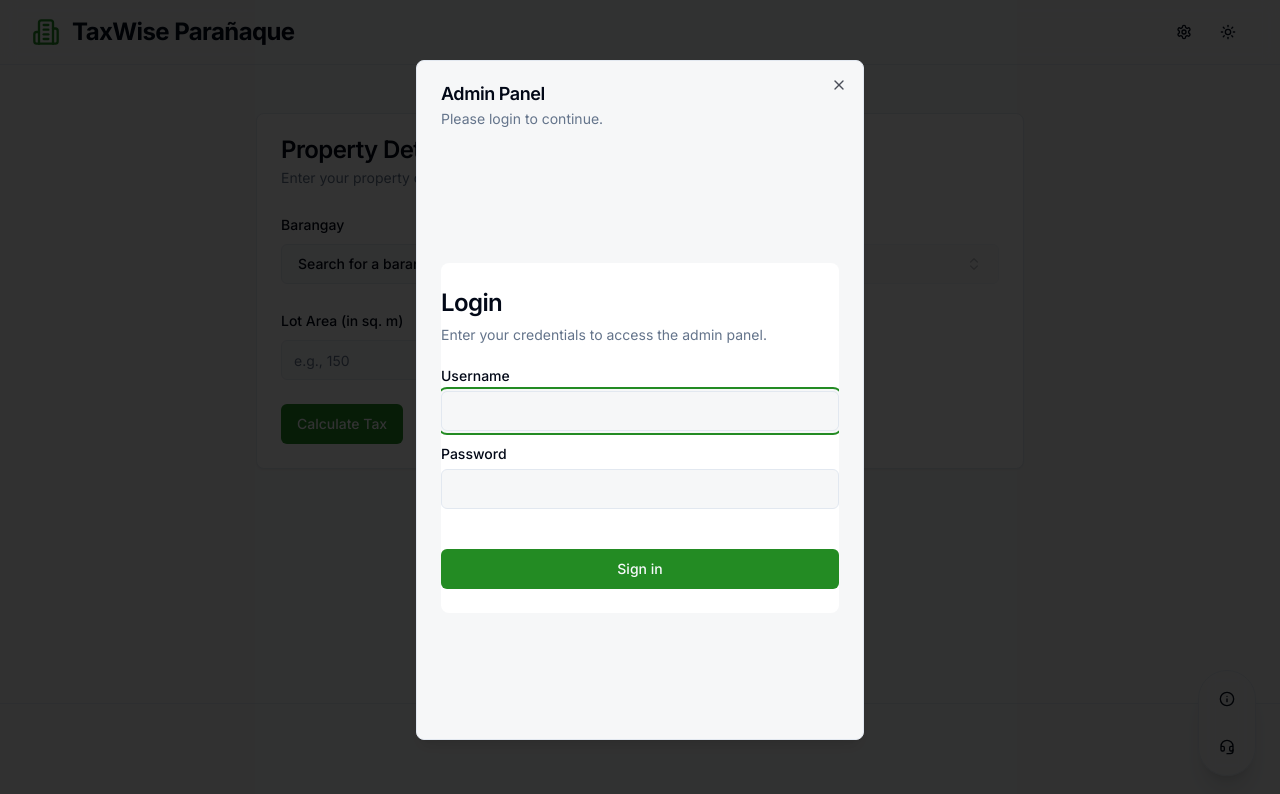
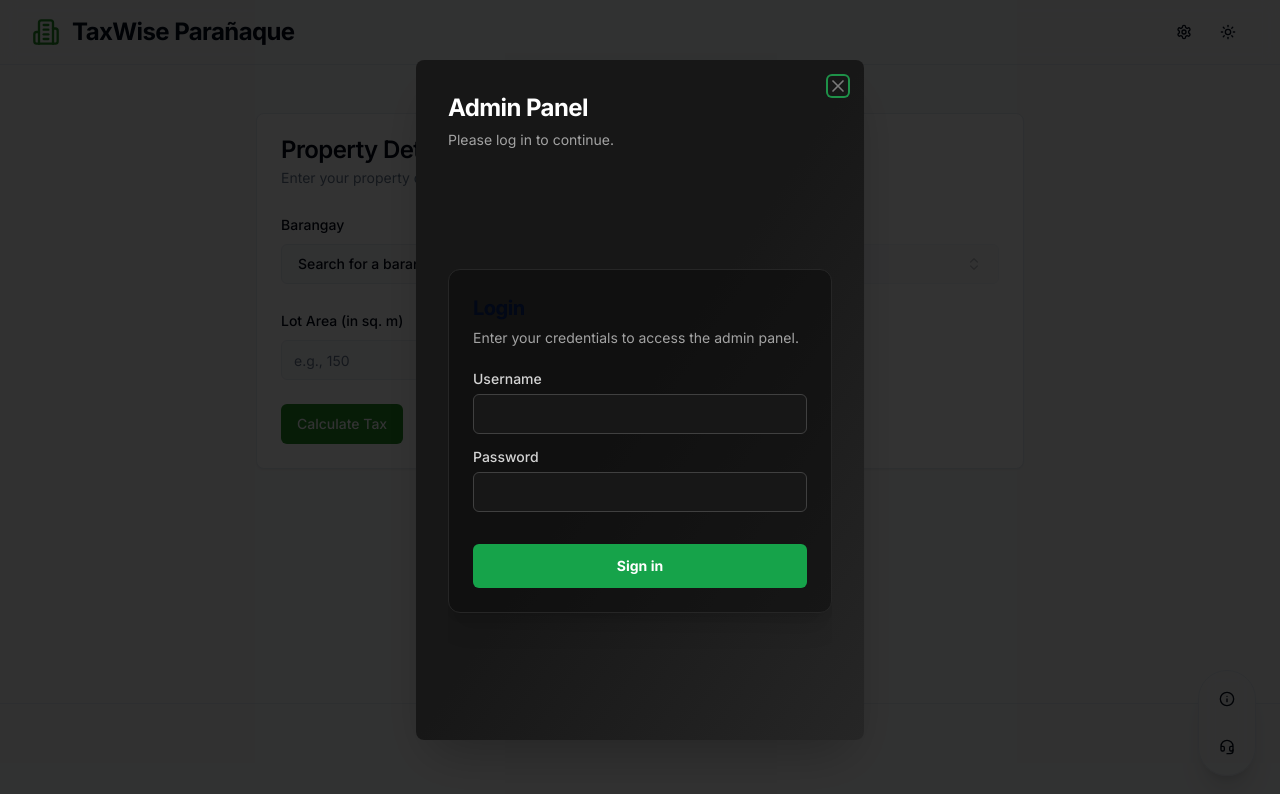
Before and after one commit to MarkJoshuaLTan/studio, a Next.js app: page / in a window 1280 px wide. Both pictures are taken after a click on the button 1184 px from the left and 32 px from the top of the page. Shown: the top 794 px of the page. Built offline with nearby package versions, Linux system fonts and the light colour scheme.

Commit message:
Create a centered modal-style Admin Login Panel with dark theme UI.
Ple

```diff
--- a/src/components/admin-panel-dialog.tsx
+++ b/src/components/admin-panel-dialog.tsx
@@ -1,4 +1,3 @@
-
 "use client";
 
 import { useState, useEffect } from "react";
@@ -9,12 +8,13 @@ import {
   DialogDescription,
   DialogHeader,
   DialogTitle,
-  DialogTrigger
+  DialogTrigger,
+  DialogClose
 } from "@/components/ui/dialog";
 import { Input } from "@/components/ui/input";
 import { Label } from "@/components/ui/label";
 import { useToast } from "@/hooks/use-toast";
-import { Settings, Loader2, ArrowLeft } from "lucide-react";
+import { Settings, Loader2, ArrowLeft, X } from "lucide-react";
 import type { TaxSettings, LocationDetails, PropertyType } from "@/lib/definitions";
 import { Card, CardContent, CardHeader, CardTitle, CardDescription, CardFooter } from "@/components/ui/card";
 import { Select, SelectContent, SelectItem, SelectTrigger, SelectValue } from "@/components/ui/select";
@@ -82,18 +82,29 @@ export function AdminPanelDialog({ settings, onSettingsChange }: { settings: Tax
         </Button>
       </DialogTrigger>
       <DialogContent
-        showClose={!isAuthenticated}
+        showClose={false}
         className={cn(
-          "h-[85vh] flex flex-col transition-all duration-500 ease-in-out overflow-hidden",
-          isAuthenticated ? "max-w-6xl" : "max-w-md"
+          "h-[85vh] p-0 border-none transition-all duration-500 ease-in-out overflow-hidden shadow-2xl rounded-2xl",
+          isAuthenticated
+            ? "max-w-6xl bg-background"
+            : "max-w-md bg-gradient-to-br from-neutral-900 via-neutral-900 to-neutral-800 text-white"
         )}
       >
-          <DialogHeader>
-            <DialogTitle>Admin Panel</DialogTitle>
-            <DialogDescription>
-              {isAuthenticated ? "Manage application settings." : "Please login to continue."}
-            </DialogDescription>
-          </DialogHeader>
+          {!isAuthenticated && (
+            <DialogClose className="absolute right-4 top-4 rounded-sm opacity-70 transition-opacity hover:opacity-100 focus:outline-none focus:ring-2 focus:ring-green-500 z-50">
+              <X className="h-5 w-5 text-neutral-400 hover:text-white" />
+              <span className="sr-only">Close</span>
+            </DialogClose>
+          )}
+
+          <div className={cn("flex flex-col h-full", !isAuthenticated && "p-8")}>
+            <div className={cn("flex flex-col space-y-1.5 text-center sm:text-left mb-6", isAuthenticated && "px-6 pt-6")}>
+              <h2 className="text-2xl font-bold tracking-tight">Admin Panel</h2>
+              <p className="text-sm text-neutral-400">
+                {isAuthenticated ? "Manage application settings." : "Please log in to continue."}
+              </p>
+            </div>
+
             <AdminPanel
               isAuthenticated={isAuthenticated}
               onLoginSuccess={handleLoginSuccess}
@@ -104,6 +115,7 @@ export function AdminPanelDialog({ settings, onSettingsChange }: { settings: Tax
               onSettingsChange={onSettingsChange}
               onSaveSuccess={handleSaveSuccess}
             />
+          </div>
       </DialogContent>
     </Dialog>
   );
@@ -112,11 +124,11 @@ export function AdminPanelDialog({ settings, onSettingsChange }: { settings: Tax
 
 function AdminPanel({ isAuthenticated, onLoginSuccess, onLogout, isLoadingAuth, onClose, settings, onSettingsChange, onSaveSuccess }: { isAuthenticated: boolean; onLoginSuccess: () => void; onLogout: () => void; isLoadingAuth: boolean; onClose: () => void; settings: TaxSettings | null, onSettingsChange: (newSettings: TaxSettings) => void; onSaveSuccess: () => void; }) {
   if (isLoadingAuth) {
-     return <div className="flex-1 flex items-center justify-center"><Loader2 className="h-8 w-8 animate-spin" /></div>
+     return <div className="flex-1 flex items-center justify-center"><Loader2 className="h-8 w-8 animate-spin text-green-500" /></div>
   }
 
   return (
-      <div className="flex-1 overflow-hidden pt-4">
+      <div className="flex-1 overflow-hidden">
         {isAuthenticated ? (
             <AdminTabs onLogout={onLogout} onClose={onClose} settings={settings} onSettingsChange={onSettingsChange} onSaveSuccess={onSaveSuccess} />
         ) : (
@@ -152,39 +164,45 @@ function LoginForm({ onLoginSuccess }: { onLoginSuccess: () => void }) {
 
   return (
     <div className="flex h-full items-center justify-center">
-      <Card className="w-full border-none shadow-none">
+      <Card className="w-full bg-neutral-950/50 border-neutral-800 shadow-xl rounded-xl">
         <form onSubmit={handleLogin}>
-          <CardHeader className="px-0">
-            <CardTitle className="text-2xl">Login</CardTitle>
-            <CardDescription>
+          <CardHeader>
+            <CardTitle className="text-xl font-bold">Login</CardTitle>
+            <CardDescription className="text-neutral-400">
               Enter your credentials to access the admin panel.
             </CardDescription>
           </CardHeader>
-          <CardContent className="grid gap-4 px-0">
+          <CardContent className="grid gap-4">
             <div className="grid gap-2">
-              <Label htmlFor="username">Username</Label>
+              <Label htmlFor="username" className="text-neutral-300">Username</Label>
               <Input
                 id="username"
                 type="text"
                 required
+                className="bg-neutral-900 border-neutral-700 text-white focus-visible:ring-green-500 focus-visible:border-green-500 transition-all"
                 value={username}
                 onChange={(e) => setUsername(e.target.value)}
               />
             </div>
             <div className="grid gap-2">
-              <Label htmlFor="password">Password</Label>
+              <Label htmlFor="password" className="text-neutral-300">Password</Label>
               <Input
                 id="password"
                 type="password"
                 required
+                className="bg-neutral-900 border-neutral-700 text-white focus-visible:ring-green-500 focus-visible:border-green-500 transition-all"
                 value={password}
                 onChange={(e) => setPassword(e.target.value)}
               />
             </div>
           </CardContent>
-          <CardFooter className="px-0 pt-4">
-            <Button type="submit" className="w-full" disabled={isLoading}>
-              {isLoading ? "Signing in..." : "Sign in"}
+          <CardFooter className="pt-2">
+            <Button
+              type="submit"
+              className="w-full bg-green-600 hover:bg-green-700 text-white font-bold transition-all rounded-md h-11"
+              disabled={isLoading}
+            >
+              {isLoading ? <><Loader2 className="mr-2 h-4 w-4 animate-spin" /> Signing in...</> : "Sign in"}
             </Button>
           </CardFooter>
         </form>
@@ -195,7 +213,7 @@ function LoginForm({ onLoginSuccess }: { onLoginSuccess: () => void }) {
 
 function AdminTabs({ onLogout, onClose, settings, onSettingsChange, onSaveSuccess }: { onLogout: () => void; onClose: () => void; settings: TaxSettings | null, onSettingsChange: (newSettings: TaxSettings) => void; onSaveSuccess: () => void; }) {
   return (
-    <div className="h-full flex flex-col">
+    <div className="h-full flex flex-col px-6 pb-6">
        <Tabs defaultValue="dashboard" className="flex-1 flex flex-col overflow-hidden">
         <div className="flex justify-between items-center pr-4">
           <TabsList>
```
Lines whose indentation alone changed are shown as unchanged.
